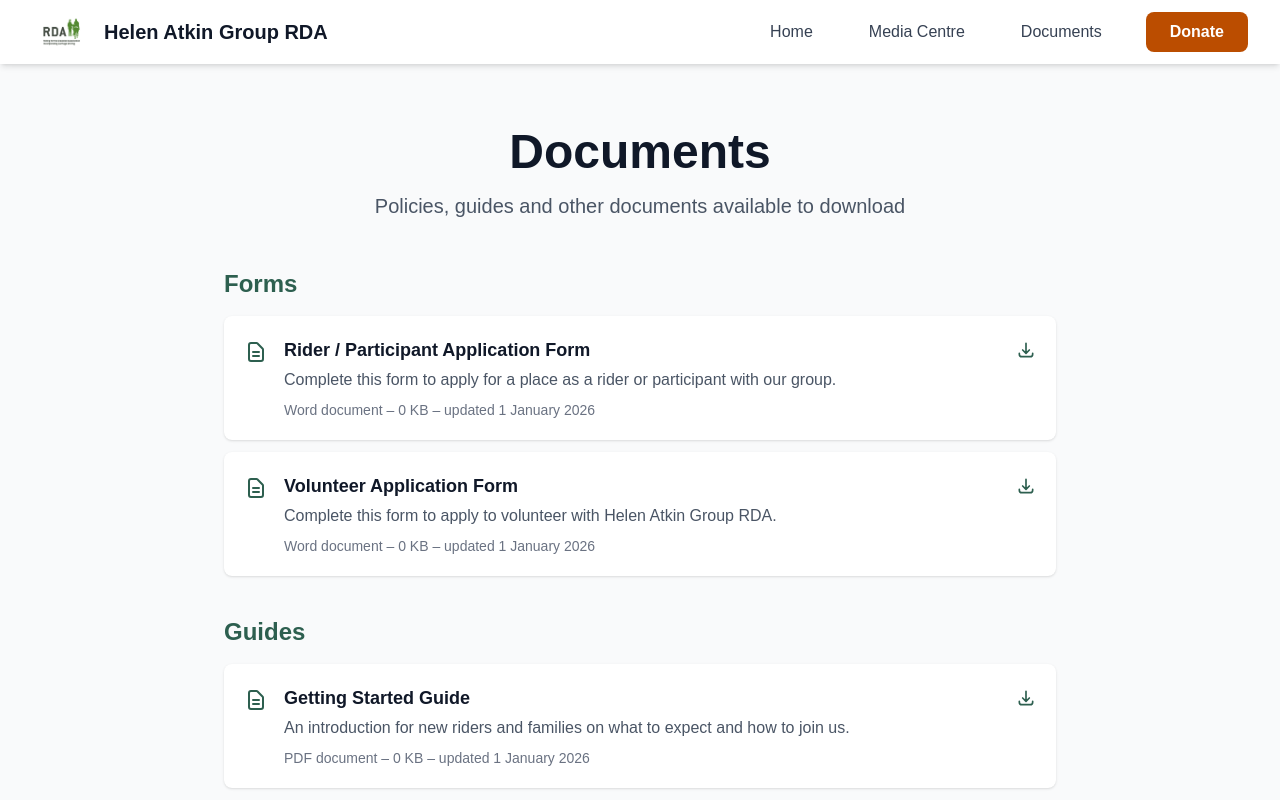
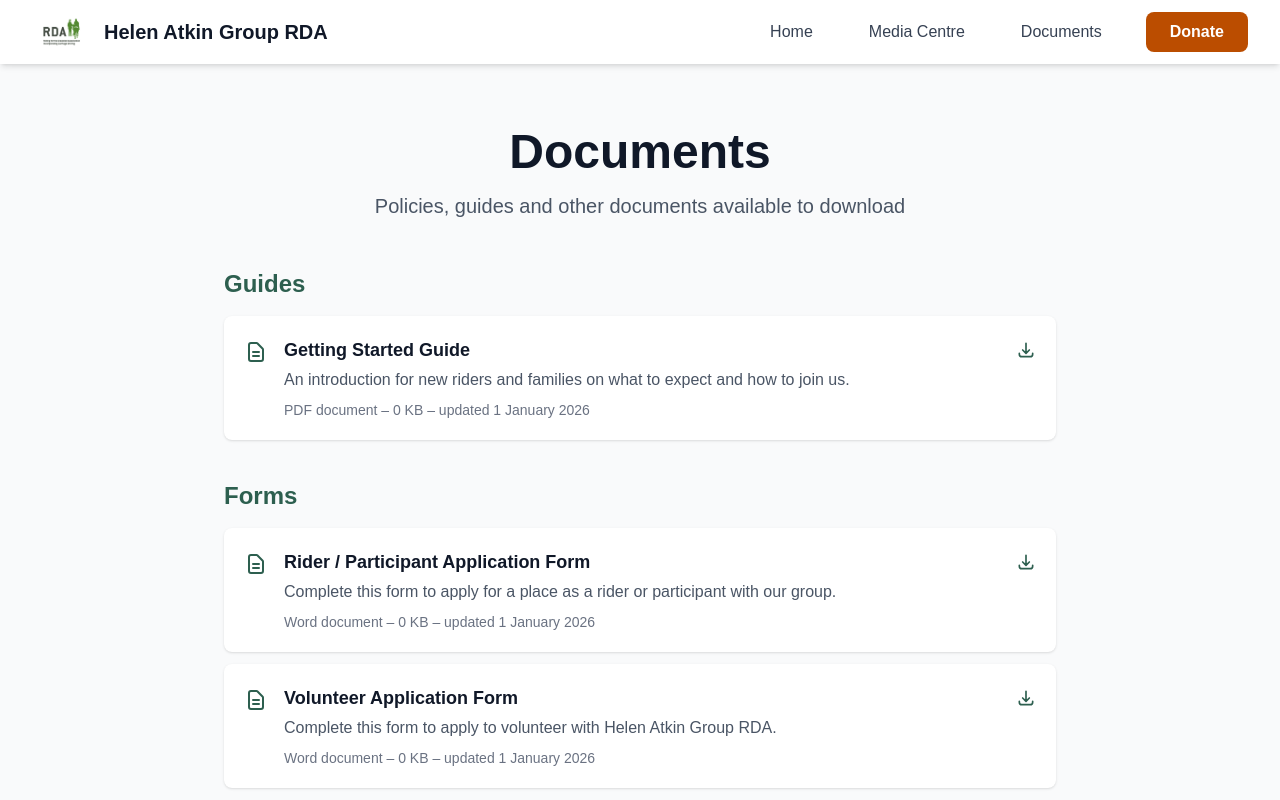
Before and after one commit to AlbyAtkinson71/helenatkin-rda, a Next.js app: page /documents in a window 1280 px wide. Shown: the top 800 px of the page. Built offline with nearby package versions, Linux system fonts and the light colour scheme.

Commit message:
Updating document layout so Guides is the first category

```diff
--- a/app/documents/page.js
+++ b/app/documents/page.js
@@ -28,7 +28,16 @@
 
 export default function DocumentsPage() {
   const groupedDocuments = getDocumentsByCategory();
-  const categories = Object.keys(groupedDocuments).sort();
+  const categoryOrder = ['Guides', 'Forms', 'Policies'];
+  const categories = Object.keys(groupedDocuments).sort((a, b) => {
+    const indexA = categoryOrder.indexOf(a);
+    const indexB = categoryOrder.indexOf(b);
+    // Any category not in our priority list falls to the end, alphabetically
+    if (indexA === -1 && indexB === -1) return a.localeCompare(b);
+    if (indexA === -1) return 1;
+    if (indexB === -1) return -1;
+    return indexA - indexB;
+  });
 
   return (
     <main id="main-content" className="py-16 bg-gray-50">
```
